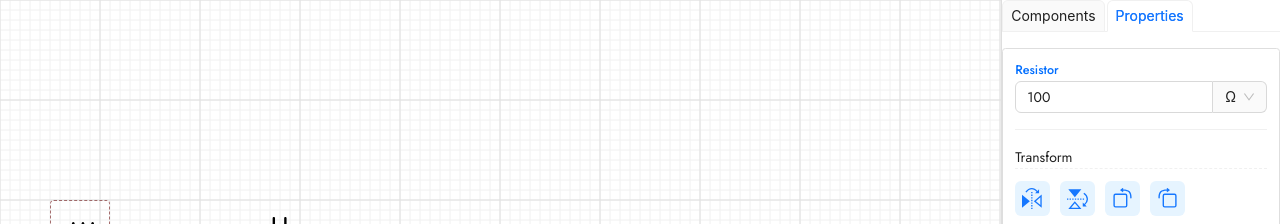
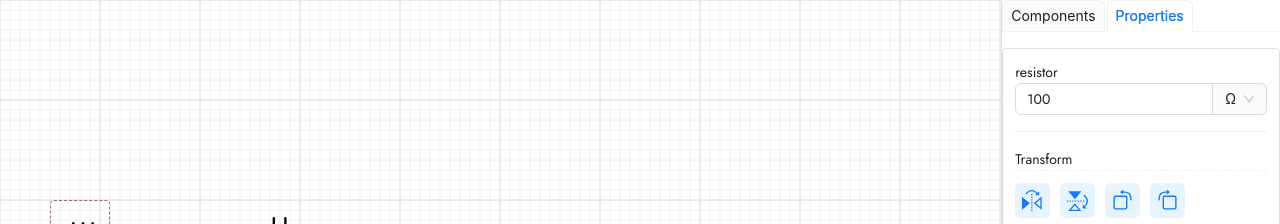
Before and after one commit to AletzMan/bitlab-circuit, a React (Vite) app: page / in a window 1280 px wide. Both pictures are taken after a click on the element 109 px from the left and 230 px from the top of the page. Shown: the top 224 px of the page. Built offline with nearby package versions, Linux system fonts and the light colour scheme.

Commit message:
refactor: Update ComponentProperties styles to use Flex layout and improve button tooltips

```diff
--- a/src/components/ComponentProperties/ComponentProperties.tsx
+++ b/src/components/ComponentProperties/ComponentProperties.tsx
@@ -94,10 +94,12 @@ export default function ComponentProperties({
     };
 
     return (
+
         <Card className={styles.details} size="small" type="inner" >
             {isSingleNode &&
                 <>
-                    <div className={styles.details_name}  >{nodeType}</div>
+                    <Flex vertical>
+                        <label className="details_name"  >{nodeType}</label>
                         {node?.data?.has_properties && (
                             <Input
                                 className={styles.value_number}
@@ -119,6 +121,7 @@ export default function ComponentProperties({
                                     </Select>}
                             />
                         )}
+                    </Flex>
                     <Divider style={{ margin: "16px 0" }} />
                 </>
             }
@@ -134,25 +137,25 @@ export default function ComponentProperties({
             }
             {isSingleNode &&
                 <>
-                    <label className={styles.label}>Transform</label>
+                    <label className="label">Transform</label>
                     <Divider style={{ margin: "0px 0 12px 0" }} variant="dashed" />
                     <Flex gap={10} wrap  >
-                        <Tooltip placement="top" title="Flip Horizontal (CTRL + ALT + Left)"  >
+                        <Tooltip placement="top" title="Flip Horizontal (Ctrl+Alt+Left)"  >
                             <Button className={styles.button} variant="filled" color="primary" onClick={handleFlipHorizontal}>
                                 <FlipHIcon />
                             </Button>
                         </Tooltip>
-                        <Tooltip placement="top" title="Flip Vertical (CTRL + ALT + Down)"  >
+                        <Tooltip placement="top" title="Flip Vertical (Ctrl+Alt+Down)"  >
                             <Button className={styles.button} variant="filled" color="primary" onClick={handleFlipVertical}>
                                 <FlipVIcon />
                             </Button>
                         </Tooltip>
-                        <Tooltip placement="top" title="Rotate Left (CTRL + ALT + L)"  >
+                        <Tooltip placement="top" title="Rotate Left (Ctrl+Alt+L)"  >
                             <Button className={styles.button} variant="filled" color="primary" onClick={handleRotateLeft}>
                                 <RotateLeftIcon />
                             </Button>
                         </Tooltip>
-                        <Tooltip placement="top" title="Rotate Right (CTRL + ALT + R)"  >
+                        <Tooltip placement="top" title="Rotate Right (Ctrl+Alt+R)"  >
                             <Button className={styles.button} variant="filled" color="primary" onClick={handleRotateRight}>
                                 <RotateRightIcon />
                             </Button>
@@ -164,17 +167,17 @@ export default function ComponentProperties({
             <label className={styles.label}>Actions</label>
             <Divider style={{ margin: "0px 0 12px 0" }} variant="dashed" />
             <Flex gap={10} wrap>
-                <Tooltip placement="top" title="Undo (CTRL + Z)"  >
+                <Tooltip placement="top" title="Undo (Ctrl+Z)"  >
                     <Button className={styles.button} variant="filled" color="primary" onClick={undo} disabled={!canUndo}>
                         <UndoIcon />
                     </Button>
                 </Tooltip>
-                <Tooltip placement="top" title="Redo (CTRL + Y)"  >
+                <Tooltip placement="top" title="Redo (Ctrl+Y)"  >
                     <Button className={styles.button} variant="filled" color="primary" onClick={redo} disabled={!canRedo}>
                         <RedoIcon />
                     </Button>
                 </Tooltip>
-                <Tooltip placement="top" title="Duplicate (CTRL + ALT + D)"  >
+                <Tooltip placement="top" title="Duplicate (Ctrl+Alt+D)"  >
                     <Button className={styles.button} variant="filled" color="primary" onClick={duplicateComponents}>
                         <DuplicateIcon />
                     </Button>
```
Lines whose indentation alone changed are shown as unchanged.
